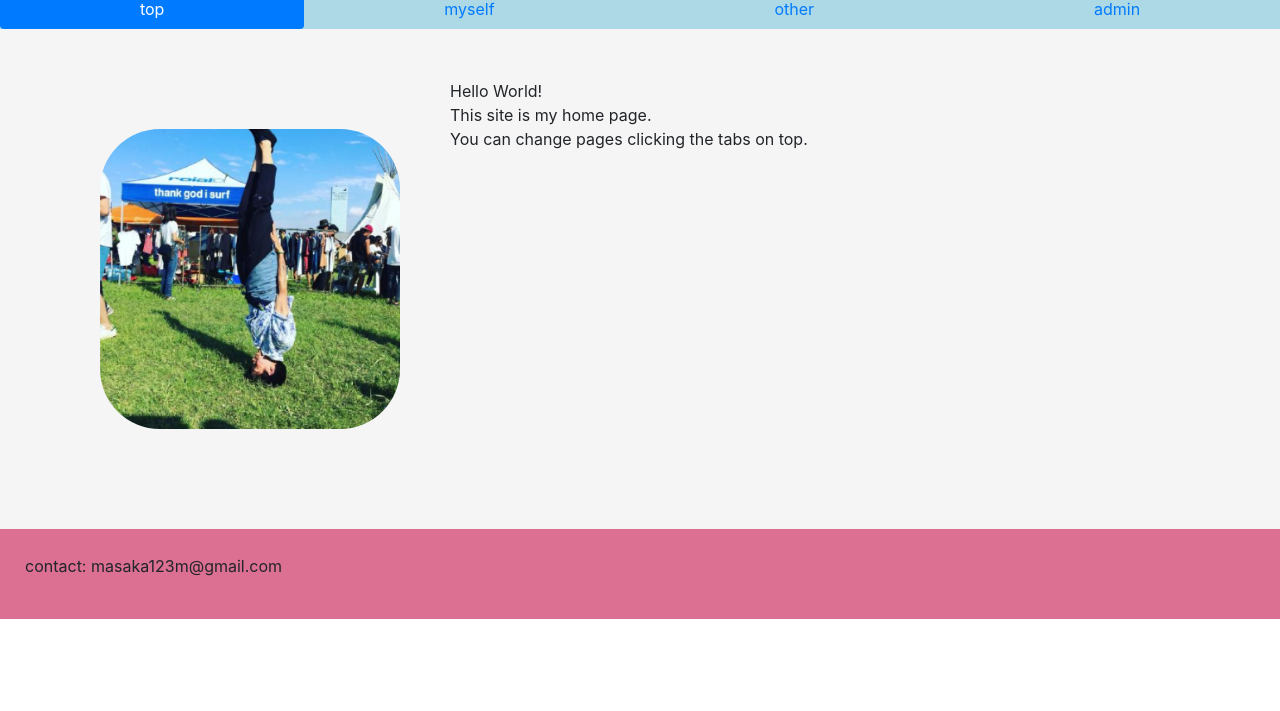
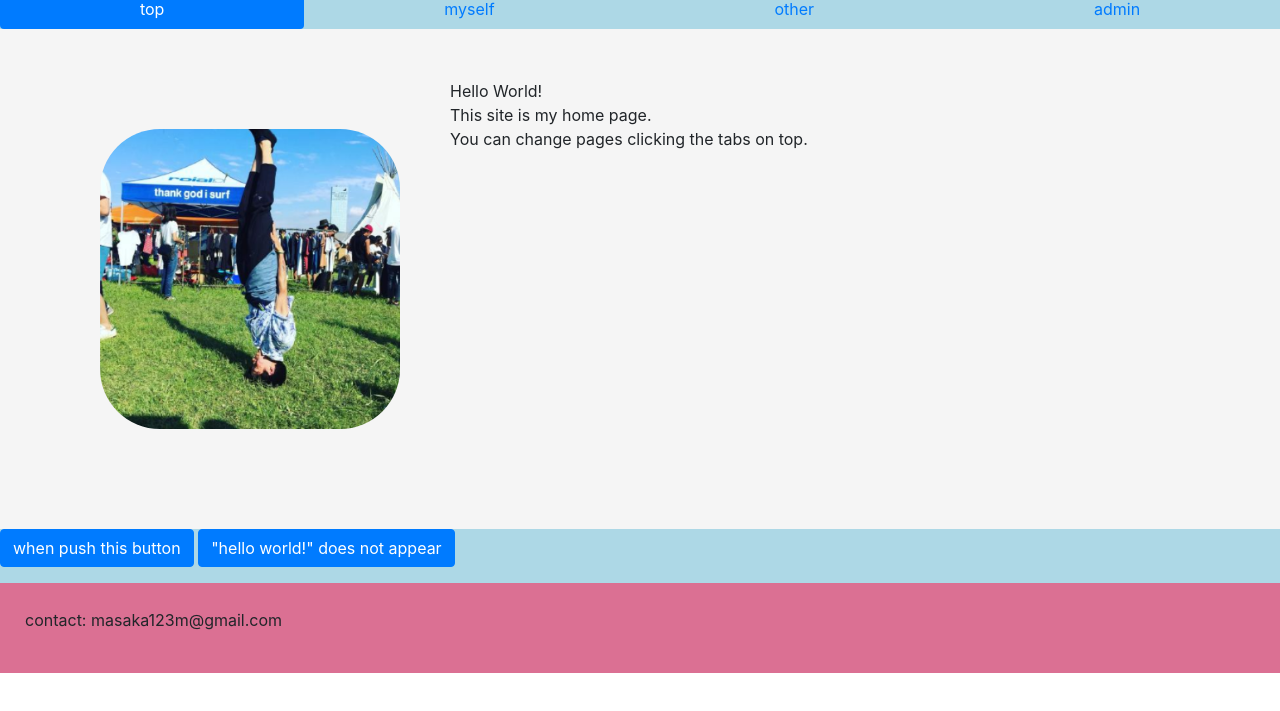
Before and after one commit to masaka-gh/hp2020, a plain HTML site: page top.html in a window 1280 px wide. Shown: the part 67-778 px from the top of the page. Drawn offline with Linux system fonts and the light colour scheme.

Commit message:
Add files via upload

```diff
--- a/top.html
+++ b/top.html
@@ -29,7 +29,20 @@
                     This site is my home page.<br>
                     You can change pages clicking the tabs on top.
                 </p>
+            </div>
 
+            <p>
+                <a class="btn btn-primary" data-toggle="collapse" href="#collapseExample" role="button" aria-expanded="false" aria-controls="collapseExample">
+                    when push this button
+                </a>
+                <button class="btn btn-primary" type="button" data-toggle="collapse" data-target="#collapseExample" aria-expanded="false" aria-controls="collapseExample">
+                    "hello world!" does not appear
+                </button>
+            </p>
+            <div class="collapse" id="collapseExample">
+                <div class="card card-body">
+                    hello world!
+                </div>
             </div>
 
             <div id="footer">
```
